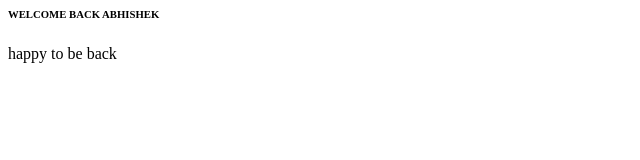
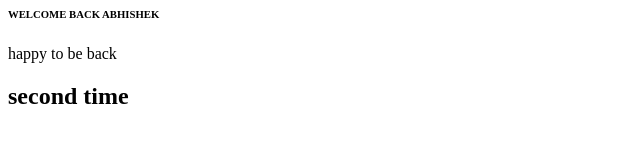
Before and after one commit to apatnaik1080/ABHI-devops, a plain HTML site: page index.html in a window 1280 px wide. Shown: the whole page, without its empty margins (0-640 px from the left). Drawn offline with Linux system fonts and the light colour scheme.

Commit message:
Update index.html

```diff
--- a/index.html
+++ b/index.html
@@ -1,2 +1,3 @@
 <h6> WELCOME BACK ABHISHEK</h6>
 <p>happy to be back</p>
+<h2>second time</h2>
```
